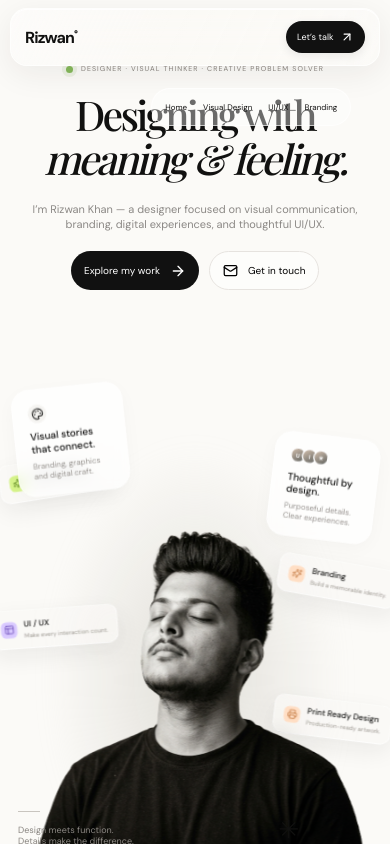
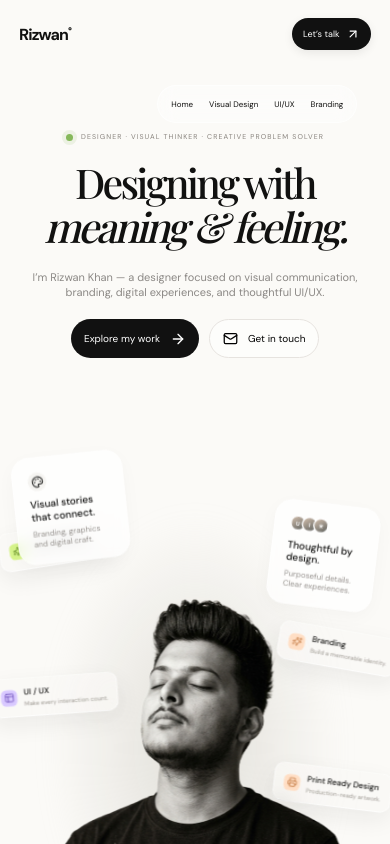
Before and after one commit to Rizzu01/port-folio, a Next.js app: page / in a window 390 px wide. Shown: the top 844 px of the page. Built offline with nearby package versions, Linux system fonts and the light colour scheme; a web font is replaced by a local one.

Commit message:
Style header as glass only after scroll

```diff
--- a/app/globals.css
+++ b/app/globals.css
@@ -474,3 +474,44 @@ body.custom-cursor-enabled .app-link:active{
 @media(min-width:561px){
   .topbar .nav-pill{top:50%;transform:translate(-50%,-50%)}
 }
+
+
+/* Header stays in the page flow at the top and becomes a glass fixed bar after scrolling */
+.topbar{
+  position:relative;
+  top:auto;left:auto;transform:none;
+  width:100%;max-width:none;height:90px;
+  padding:0 6%;margin:0;
+  border:1px solid transparent;border-radius:0;
+  background:transparent;box-shadow:none;
+  -webkit-backdrop-filter:none;backdrop-filter:none;
+  z-index:999;
+}
+.topbar::before{display:none}
+.topbar.is-scrolled{
+  position:fixed;top:12px;left:50%;transform:translateX(-50%);
+  width:calc(100% - 48px);max-width:1380px;height:68px;
+  padding:0 clamp(18px,4vw,54px);
+  border:1px solid rgba(255,255,255,.72);border-radius:22px;
+  background:rgba(251,250,247,.68);
+  -webkit-backdrop-filter:blur(22px) saturate(155%);
+  backdrop-filter:blur(22px) saturate(155%);
+  box-shadow:0 8px 32px rgba(37,33,24,.07),inset 0 1px 0 rgba(255,255,255,.75);
+}
+.topbar.is-scrolled::before{
+  display:block;content:"";position:absolute;inset:0;border-radius:inherit;pointer-events:none;
+  background:linear-gradient(115deg,rgba(255,255,255,.42),transparent 42%,rgba(255,255,255,.12));
+}
+.topbar.is-scrolled>*{position:relative;z-index:1}
+.topbar .nav-pill{left:50%;right:auto;margin:0}
+@media(min-width:561px){.topbar .nav-pill{top:50%;transform:translate(-50%,-50%)}}
+@media(max-width:850px){
+  .topbar{height:76px;padding:0 5%}
+  .topbar.is-scrolled{top:10px;width:calc(100% - 28px);height:62px;padding:0 20px;border-radius:19px}
+}
+@media(max-width:560px){
+  .topbar{height:68px;padding:0 18px}
+  .topbar.is-scrolled{top:8px;width:calc(100% - 20px);height:58px;padding:0 14px;border-radius:17px}
+  .topbar .nav-pill{top:70px}
+  .topbar.is-scrolled .nav-pill{top:70px}
+}
```
